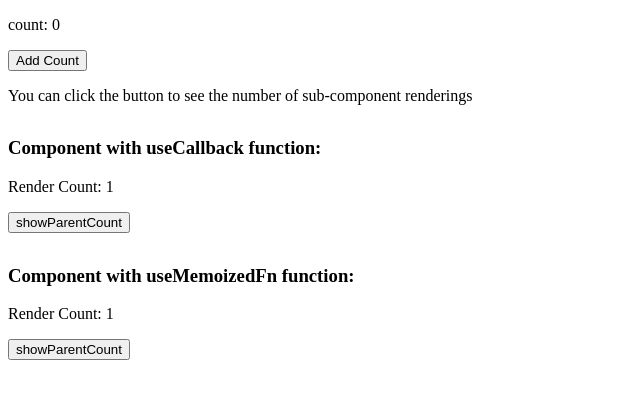
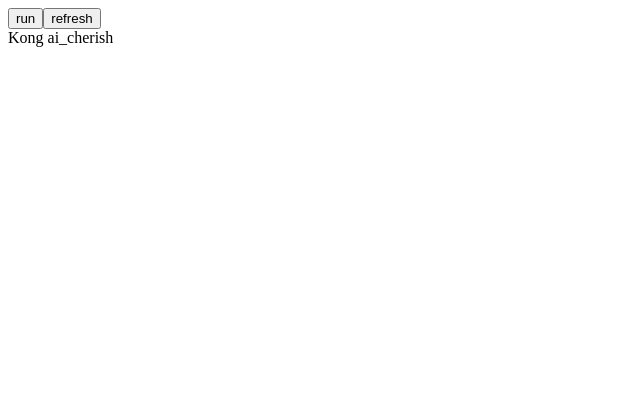
Before and after one commit to kongjun0320/zf_use_request, a React (Create React App) app: page / in a window 1280 px wide. Shown: the top 398 px of the page, without its empty margins (0-640 px from the left). Built offline with nearby package versions, Linux system fonts and the light colour scheme.

Commit message:
chore: 移除测试代码

```diff
--- a/src/App.jsx
+++ b/src/App.jsx
@@ -1,61 +1,54 @@
-import { useMemoizedFn } from './ahooks';
-import React, { useCallback, useRef, useState } from 'react';
+import { useRequest } from './ahooks';
 
-// eslint-disable-next-line import/no-anonymous-default-export
-export default () => {
-  console.log('app render >>> ');
-  const [count, setCount] = useState(0);
+function getName(prefix) {
+  return new Promise((resolve, reject) => {
+    setTimeout(() => {
+      resolve(prefix + ' ai_cherish');
+      // reject(new Error('error'));
+    }, 1000);
+  });
+}
 
-  const callbackFn = useCallback(() => {
-    alert(`Current count is ${count}`);
-  }, [count]);
+const App = () => {
+  const { data, loading, error, run, refresh } = useRequest(getName, {
+    // manual: true,
+    defaultParams: ['Kong'],
+    onBefore() {
+      console.log('onBefore >>> ');
+    },
+    onSuccess(response) {
+      console.log('onSuccess response>>> ', response);
+    },
+    onError(error) {
+      console.log('error >>> ', error);
+    },
+    onFinally() {
+      console.log('onFinally >>> ');
+    },
+  });
 
-  const memoizedFn = useMemoizedFn(() => {
-    alert(`Current count is ${count}`);
-  });
+  if (loading) {
+    return <div>加载中...</div>;
+  }
+
+  if (error) {
+    return <div>{error.message}</div>;
+  }
 
   return (
     <>
-      <p>count: {count}</p>
-      <button
-        type="button"
-        onClick={() => {
-          setCount((c) => c + 1);
-        }}
-      >
-        Add Count
+      <button disabled={loading} onClick={() => run()}>
+        {loading ? '获取中' : 'run'}
       </button>
-
-      <p>
-        You can click the button to see the number of sub-component renderings
-      </p>
-
-      <div style={{ marginTop: 32 }}>
-        <h3>Component with useCallback function:</h3>
-        {/* use callback function, ExpensiveTree component will re-render on state change */}
-        <ExpensiveTree showCount={callbackFn} />
-      </div>
-
-      <div style={{ marginTop: 32 }}>
-        <h3>Component with useMemoizedFn function:</h3>
-        {/* use memoized function, ExpensiveTree component will only render once */}
-        <ExpensiveTree showCount={memoizedFn} />
-      </div>
+      <button disabled={loading} onClick={() => refresh()}>
+        {loading ? '获取中' : 'refresh'}
+      </button>
+      {/* <button disabled={loading} onClick={() => runAsync('孔')}>
+        {loading ? '获取中' : 'runAsync'}
+      </button> */}
+      <div>{data}</div>
     </>
   );
 };
 
-// some expensive component with React.memo
-const ExpensiveTree = React.memo(({ showCount }) => {
-  const renderCountRef = useRef(0);
-  renderCountRef.current += 1;
-
-  return (
-    <div>
-      <p>Render Count: {renderCountRef.current}</p>
-      <button type="button" onClick={showCount}>
-        showParentCount
-      </button>
-    </div>
-  );
-});
+export default App;
```
